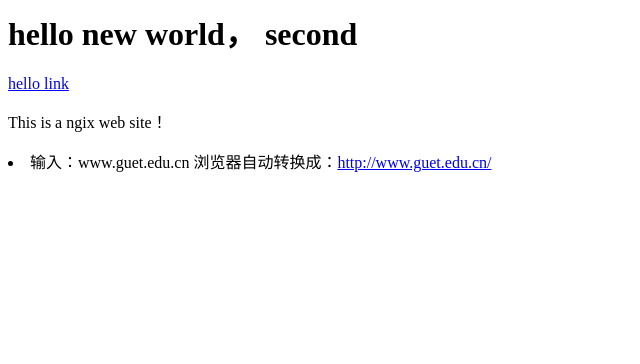
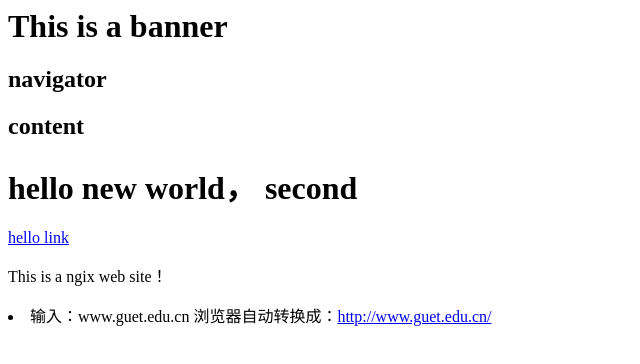
Before and after one commit to linkhui/myweb, a plain HTML site: page index.html in a window 1280 px wide. Shown: the whole page, without its empty margins (0-640 px from the left). Drawn offline with Linux system fonts and the light colour scheme.

Commit message:
简介:add 3 div 原因: 影响:

```diff
--- a/index.html
+++ b/index.html
@@ -1,3 +1,13 @@
+<div class="banner">
+    <h1>This is a banner</h1>
+</div>
+<div class="navigator">
+    <h2>navigator</h2>
+</div>
+<div class="content">
+    <h2>content</h2>
+</div>
+
 <h1>hello new world， second </h1>
 <a  href = "http://162.243.136.70:8880">hello link</a>
 <p>
```
